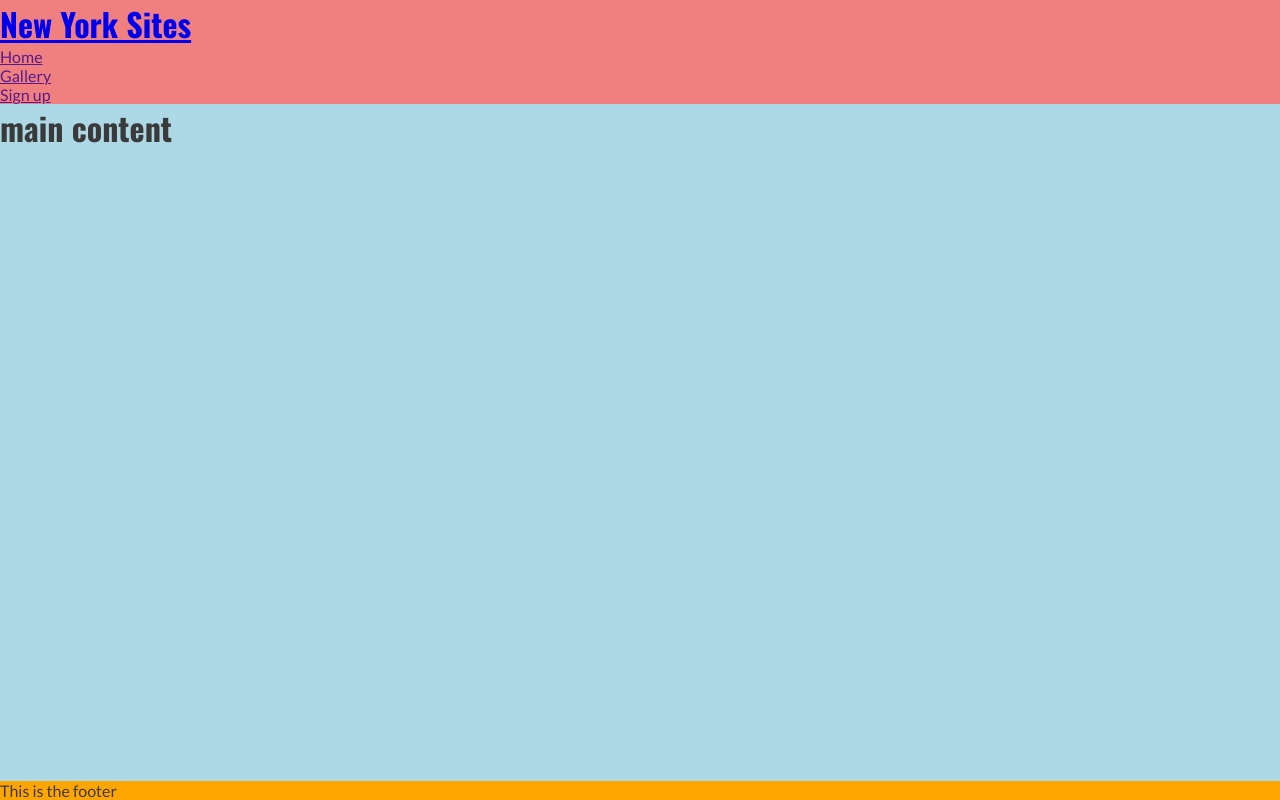
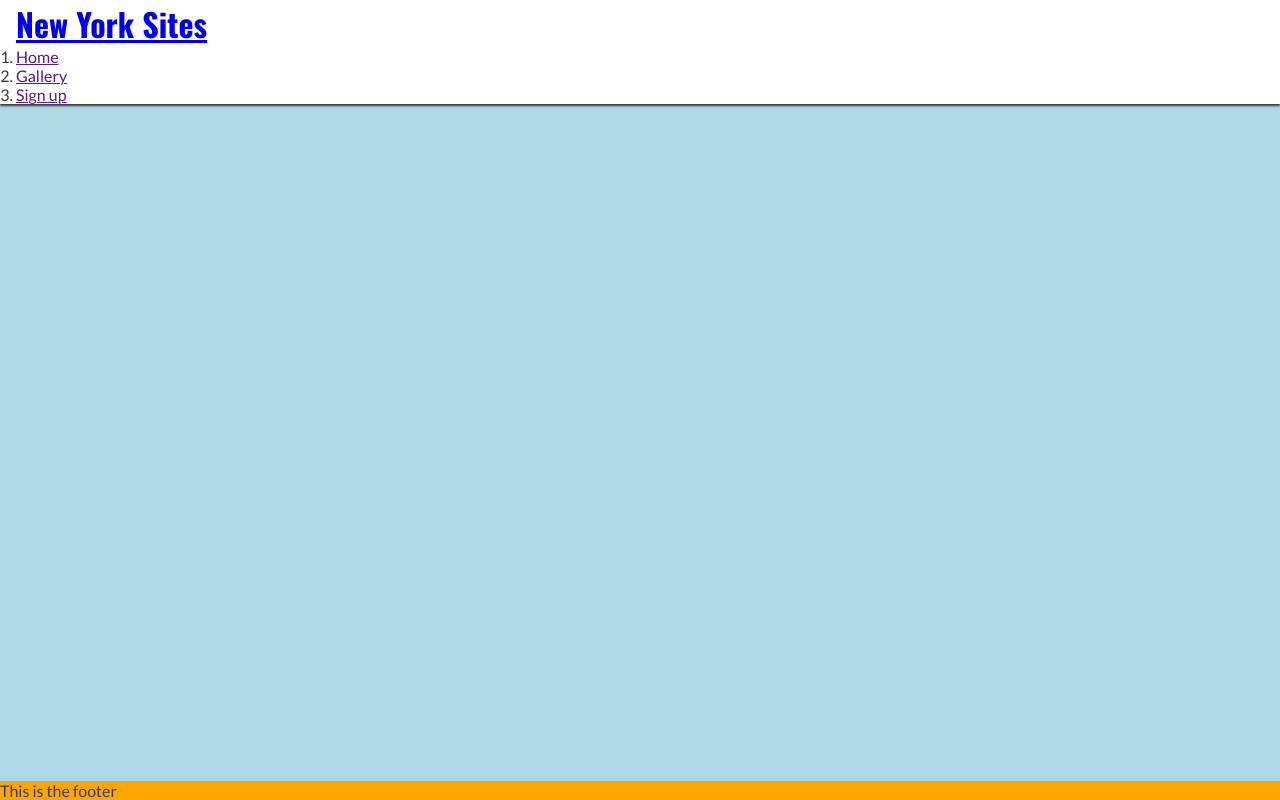
Before and after one commit to struk49/New-York-Sites, a plain HTML site: page index.html in a window 1280 px wide. Drawn offline with nearby package versions, Linux system fonts and the light colour scheme.

Commit message:
fixed header and changed background

```diff
--- a/assets/css/style.css
+++ b/assets/css/style.css
@@ -23,7 +23,12 @@ body {
 
 /* header */
 header {
-    background-color: lightcoral;
+    background-color: #fff;
+    padding: 0 1rem;
+    position: fixed;
+    z-index: 99;
+    width: 100%;
+    box-shadow: 0 2px 2px #3a3a3a;
 }
 
 h1 {
```
